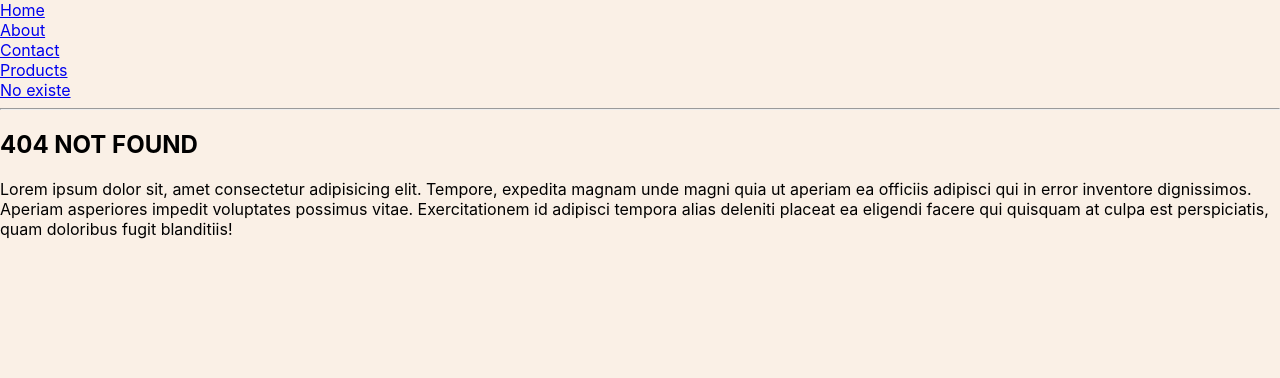
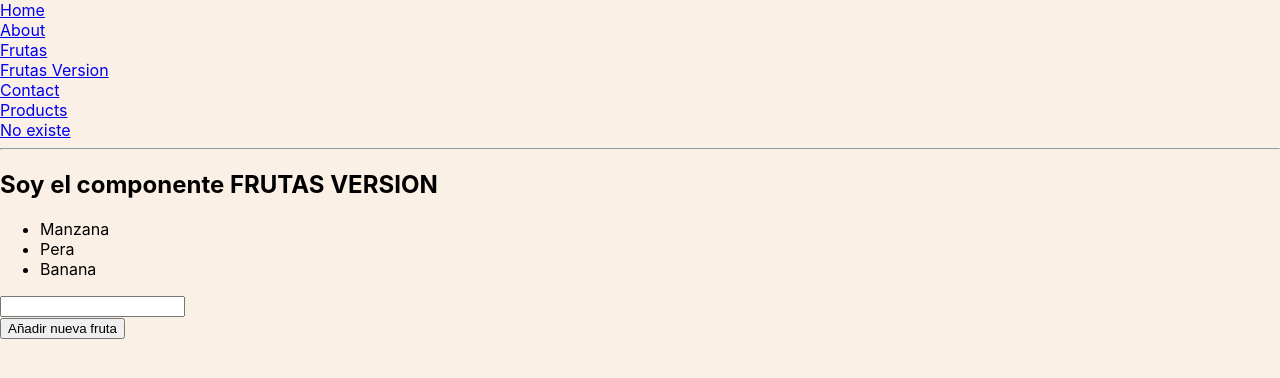
Before and after one commit to Nefiox/Learning-React, a React (Create React App) app: page /frutasversion in a window 1280 px wide. Shown: the top 378 px of the page. Built offline with nearby package versions, Linux system fonts and the light colour scheme.

Commit message:
Hooks: useState()

```diff
--- /dev/null
+++ b/public/xd.css
@@ -0,0 +1,16 @@
+* {
+    padding: 0;
+    margin: 0;
+}
+body {
+    height: 100vh;
+    background-color: lightblue;
+    margin: 25vh auto;
+}
+
+div {
+    text-align: center;
+    background-color: lemonchiffon;
+    height: 300px;
+    width: 300px;
+}
--- a/src/App.js
+++ b/src/App.js
@@ -8,6 +8,9 @@ import Contact from './components/Contact'
 import About from './components/About'
 import Products from './components/Products'
 import NotFound from './components/NotFound'
+import Frutas from './components/Frutas'
+import FrutasVersion from './components/FrutasVersion'
+
 import {Link, Route, Switch} from 'react-router-dom'
 
 
@@ -16,6 +19,8 @@ function App() {
     <div className="App">
       <Link to="/">Home</Link> <br/>
       <Link to="/about">About</Link> <br/>
+      <Link to="/frutas">Frutas</Link> <br/>
+      <Link to="/frutasversion">Frutas Version</Link> <br/>
       <Link to="/contact">Contact</Link> <br/>
       <Link to="/products/1">Products</Link> <br/>
       <Link to="/no-existe">No existe</Link> <br/>
@@ -26,6 +31,8 @@ function App() {
       <Switch>
         <Route exact path="/" component={Home} />
         <Route exact path="/about" component={About} />
+        <Route exact path="/frutas" component={Frutas} />
+        <Route exact path="/frutasversion" component={FrutasVersion} />
         <Route exact path="/contact" component={Contact} />
         <Route exact path="/products/:id" component={Products} />
         <Route component={NotFound} />
--- /dev/null
+++ b/src/components/Frutas.js
@@ -0,0 +1,24 @@
+import {useState} from 'react';
+function Frutas() {
+    const [listadoDeFrutas, setListadoDeFrutas] = useState(['Manzana', 'Pera', 'Banana']);
+
+    return (
+        <div>
+            <h2>Soy el componente FRUTAS</h2>
+            {
+                listadoDeFrutas.map((fruta, i) => {
+                    return <li key={i}>{fruta}</li>
+                })
+            }
+
+            <button onClick={() => {
+                setListadoDeFrutas([
+                    ...listadoDeFrutas, "Naranja", "Uva", "Sandía"
+                ])
+            }}>
+                Añadir más frutas
+            </button>
+        </div>
+    );
+}
+export default Frutas;
--- /dev/null
+++ b/src/components/FrutasVersion.js
@@ -0,0 +1,33 @@
+import {useState} from 'react';
+function FrutasVersion() {
+    const [listadoDeFrutas, setListadoDeFrutas] = useState(['Manzana', 'Pera', 'Banana'], );
+    console.log(listadoDeFrutas);
+
+    const agregarFruta = e => {
+        e.preventDefault();
+        let nuevaFruta = e.target.nuevaFruta.value;
+        setListadoDeFrutas([
+                ...listadoDeFrutas,
+                nuevaFruta
+        ]);
+        e.target.nuevaFruta.value = "";
+    }
+
+    return (
+        <div>
+            <h2>Soy el componente FRUTAS VERSION</h2>
+            <ul>
+                {
+                    listadoDeFrutas.map((fruta, i) => {
+                        return <li key={i}>{fruta}</li>
+                    })
+                }
+            </ul>
+            <form onSubmit={agregarFruta}>
+                <input name="nuevaFruta" type="text"/> <br/>
+            <button>Añadir nueva fruta</button>
+            </form>
+        </div>
+    );
+}
+export default FrutasVersion;
--- /dev/null
+++ b/src/components/Products.js
@@ -0,0 +1,57 @@
+import { Link } from 'react-router-dom';
+
+const productsList = [
+    {
+    "id": 1,
+    "name": "Nike Air Max Pre-Day",
+    "description": "nunc nisl duis bibendum felis sed interdum venenatis turpis enim blandit mi in porttitor pede justo eu massa donec dapibus duis at",
+    "price": 4546.82
+  }, {
+    "id": 2,
+    "name": "Nike Phantom GT Elite Dynamic",
+    "description": "nullam porttitor lacus at turpis donec posuere metus vitae ipsum aliquam non mauris morbi non lectus aliquam sit amet diam in magna bibendum imperdiet nullam orci pede venenatis non sodales sed tincidunt eu felis fusce posuere felis sed lacus morbi sem mauris",
+    "price": 1911.5
+  }, {
+    "id": 3,
+    "name": "LeBron 18 Low Summer",
+    "description": "luctus et ultrices posuere cubilia curae duis faucibus accumsan odio curabitur convallis duis consequat dui nec nisi volutpat eleifend donec ut dolor morbi vel lectus in quam fringilla rhoncus mauris enim leo rhoncus sed vestibulum sit amet cursus id turpis integer aliquet massa id",
+    "price": 2529.66
+  }, {
+    "id": 4,
+    "name": "Nike Canyon",
+    "description": "suscipit a feugiat et eros vestibulum ac est lacinia nisi venenatis tristique fusce congue diam id ornare imperdiet sapien urna pretium nisl ut volutpat sapien arcu sed augue aliquam erat volutpat in congue etiam justo etiam pretium iaculis justo in hac habitasse platea dictumst etiam faucibus",
+    "price": 4930.59
+  }, {
+    "id": 5,
+    "name": "Nike Phantom GT Elite Dynamic",
+    "description": "eget eros elementum pellentesque quisque porta volutpat erat quisque erat eros viverra eget congue eget semper rutrum nulla nunc purus phasellus in felis donec semper sapien a libero nam dui proin leo odio porttitor id consequat in",
+    "price": 3482.77
+  }
+]
+
+function Products(props) {
+    let id = Number(props.match.params.id);
+    let product = productsList.find(oneProduct => oneProduct.id === id);
+    return (
+        <div>
+            <h2>Soy el componente PRODUCTS</h2>
+            <Link to="/products/1">Product 1</Link>
+            <Link to="/products/2">Product 2</Link>
+            <Link to="/products/3">Product 3</Link>
+            {
+                product &&
+                <>
+                    <p>ID: {product.id}</p>
+                    <p>Nombre: {product.name}</p>
+                    <p>Precio: {product.price}</p>
+                    <p>Descripción: {product.description}</p>
+                </>
+            }
+            {
+                !product && <p>No hay productos con ese ID</p>
+            }
+        </div>
+    );
+}
+
+export default Products;
```
Also changed, not shown: public/xd.html (added, +15 -0 lines).
